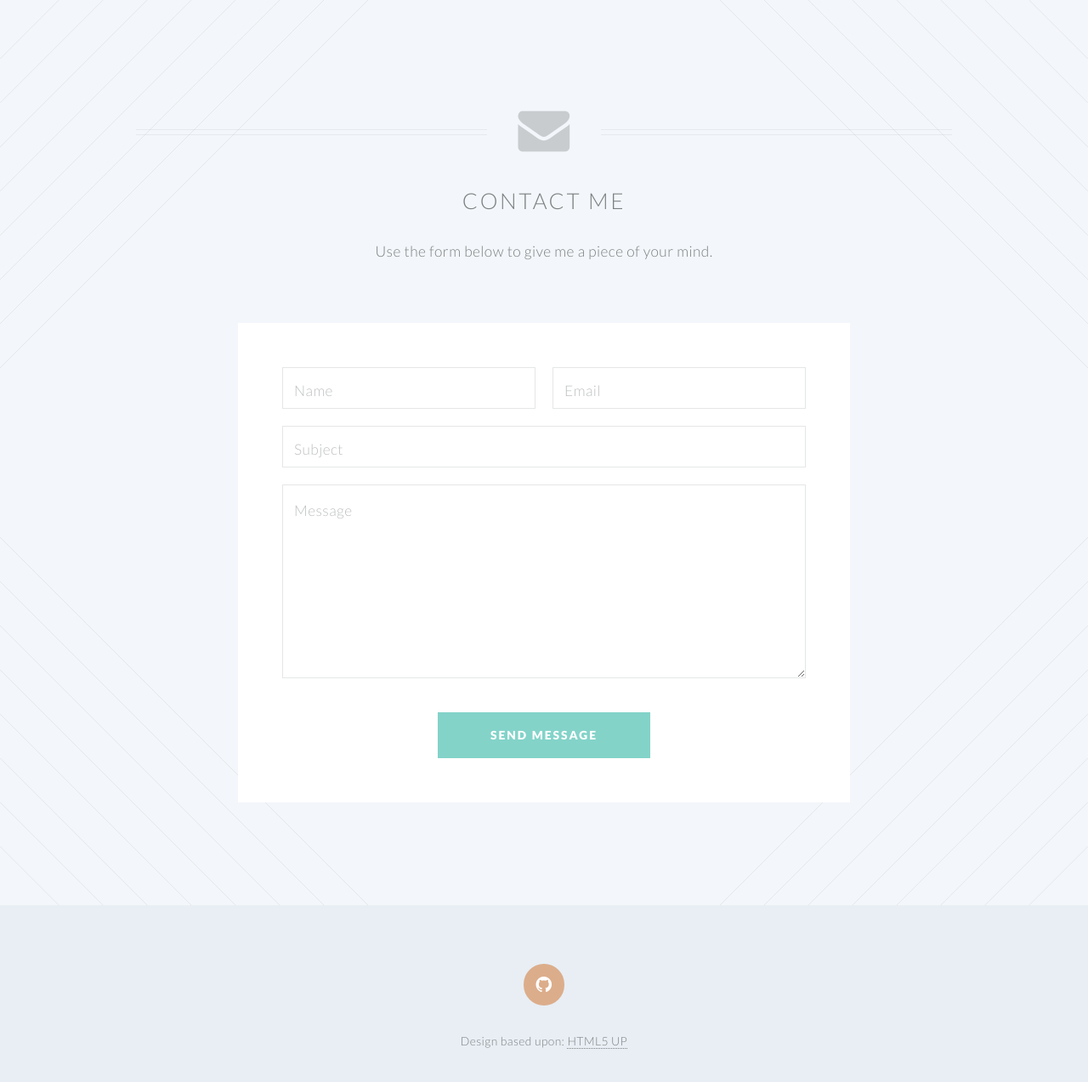
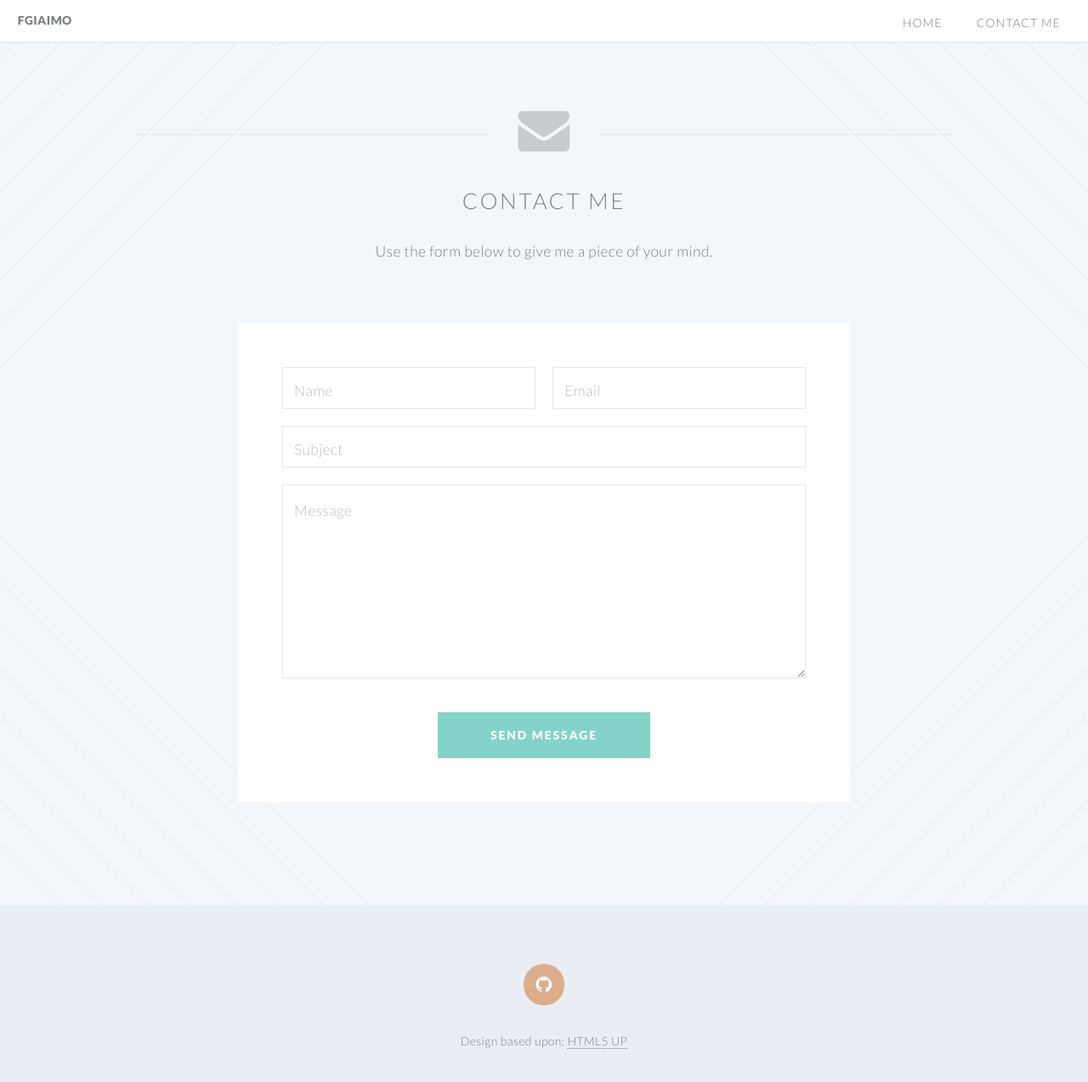
Before and after one commit to fgiaimo/fgiaimo.github.io, a Jekyll site: the page contact.html, which Jekyll copies as it is, in a window 1280 px wide and 1301 px high. Shown: the top 1273 px of the window at 85% size. Built offline with Jekyll 4.4.1, drawn with Linux system fonts in a browser that asks for light colours.

Commit message:
Fixed experiment

```diff
--- a/contact.html
+++ b/contact.html
@@ -27,6 +27,37 @@
 		<!--[if lte IE 9]><link rel="stylesheet" href="css/ie/v9.css" /><![endif]-->
 	</head>
 	<body class="contact">
+
+		<!-- Header -->
+			<header id="header">
+				<h1 id="logo"><a href="index.html">fgiaimo</a></h1>
+				<nav id="nav">
+					<ul>
+						<li class="current"><a href="index.html">Home</a></li>
+						<li class="current"><a href="contact.html">Contact me</a></li>
+						<!--li class="submenu">
+							<a href="">Layouts</a>
+							<ul>
+								<li><a href="left-sidebar.html">Left Sidebar</a></li>
+								<li><a href="right-sidebar.html">Right Sidebar</a></li>
+								<li><a href="no-sidebar.html">No Sidebar</a></li>
+								<li><a href="contact.html">Contact</a></li>
+								<li class="submenu">
+									<a href="">Submenu</a>
+									<ul>
+										<li><a href="#">Dolore Sed</a></li>
+										<li><a href="#">Consequat</a></li>
+										<li><a href="#">Lorem Magna</a></li>
+										<li><a href="#">Sed Magna</a></li>
+										<li><a href="#">Ipsum Nisl</a></li>
+									</ul>
+								</li>
+							</ul>
+						</li>
+						<li><a href="#" class="button special">Sign Up</a></li-->
+					</ul>
+				</nav>
+			</header>
 
 		<!-- Main -->
 			<article id="main">
```
Also changed, not shown: _includes/header.html (+7 -9 lines).
